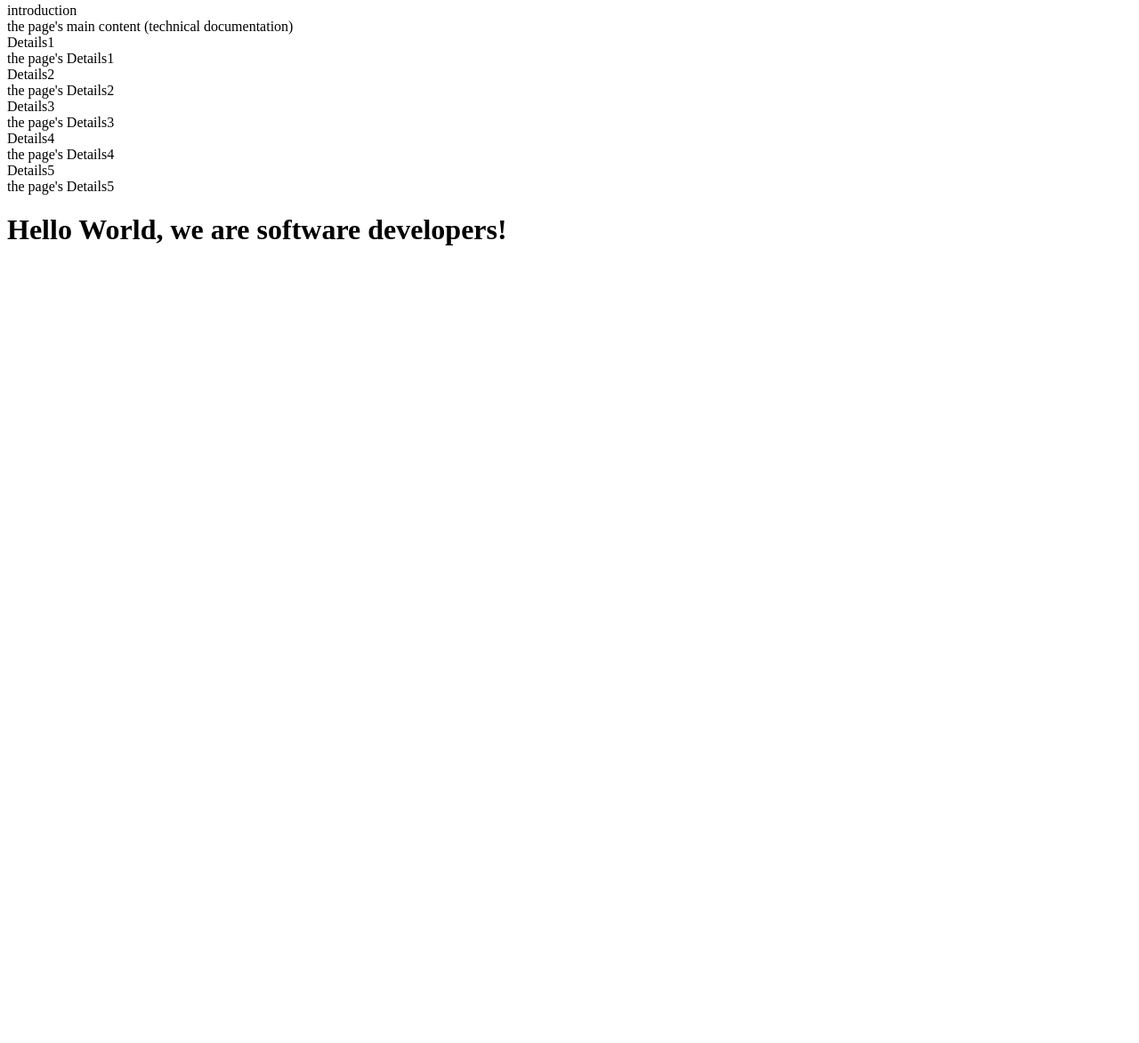
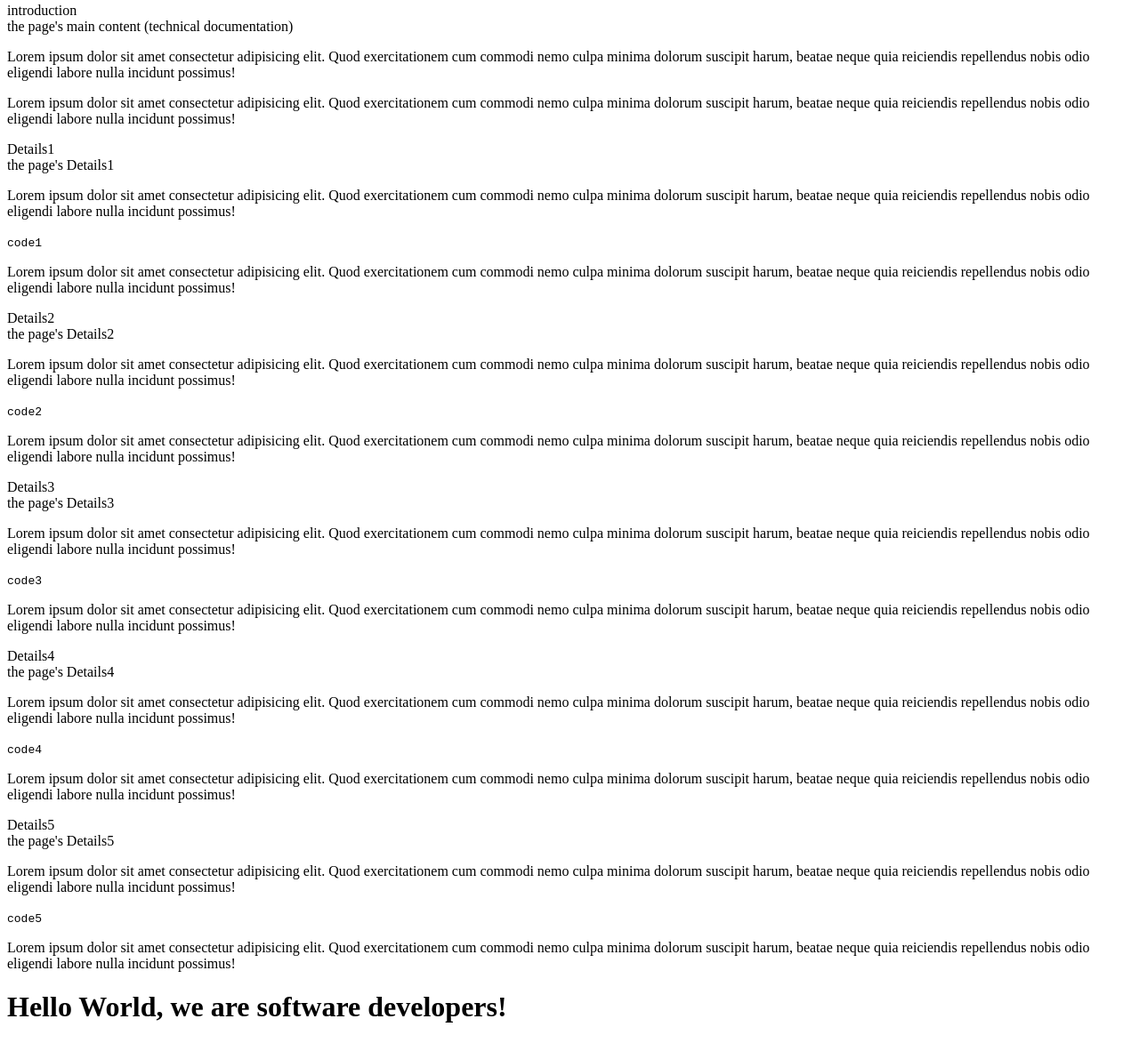
Before and after one commit to DoPeTMySTiC/Maniple-and-Johnny, a plain HTML site: page index.html in a window 1280 px wide. Shown: the part 5-1178 px from the top of the page at 89% size. Before the commit the page ends 800 px from the top, so only its background shows below. Drawn offline with Linux system fonts and the light colour scheme.

Commit message:
added code in section

```diff
--- a/index.html
+++ b/index.html
@@ -13,26 +13,67 @@
       <section class="main-section" id="introduction">
         <header>introduction</header>
         the page's main content (technical documentation)
+        <p>
+          Lorem ipsum dolor sit amet consectetur adipisicing elit. Quod exercitationem cum commodi nemo culpa minima dolorum suscipit harum, beatae neque quia reiciendis repellendus nobis odio eligendi labore nulla incidunt possimus!
+        </p>
+        <p>
+          Lorem ipsum dolor sit amet consectetur adipisicing elit. Quod exercitationem cum commodi nemo culpa minima dolorum suscipit harum, beatae neque quia reiciendis repellendus nobis odio eligendi labore nulla incidunt possimus!
+        </p>
       </section>
       <section class="main-section" id="Details1">
         <header>Details1</header>
         the page's Details1
+        <p>
+          Lorem ipsum dolor sit amet consectetur adipisicing elit. Quod exercitationem cum commodi nemo culpa minima dolorum suscipit harum, beatae neque quia reiciendis repellendus nobis odio eligendi labore nulla incidunt possimus!
+        </p>
+        <code>code1</code>
+        <p>
+          Lorem ipsum dolor sit amet consectetur adipisicing elit. Quod exercitationem cum commodi nemo culpa minima dolorum suscipit harum, beatae neque quia reiciendis repellendus nobis odio eligendi labore nulla incidunt possimus!
+        </p>
       </section>
       <section class="main-section" id="Details2">
         <header>Details2</header>
         the page's Details2
+        <p>
+          Lorem ipsum dolor sit amet consectetur adipisicing elit. Quod exercitationem cum commodi nemo culpa minima dolorum suscipit harum, beatae neque quia reiciendis repellendus nobis odio eligendi labore nulla incidunt possimus!
+        </p>
+        <code>code2</code>
+        <p>
+          Lorem ipsum dolor sit amet consectetur adipisicing elit. Quod exercitationem cum commodi nemo culpa minima dolorum suscipit harum, beatae neque quia reiciendis repellendus nobis odio eligendi labore nulla incidunt possimus!
+        </p>
       </section>
       <section class="main-section" id="Details3">
         <header>Details3</header>
         the page's Details3
+        <p>
+          Lorem ipsum dolor sit amet consectetur adipisicing elit. Quod exercitationem cum commodi nemo culpa minima dolorum suscipit harum, beatae neque quia reiciendis repellendus nobis odio eligendi labore nulla incidunt possimus!
+        </p>
+        <code>code3</code>
+        <p>
+          Lorem ipsum dolor sit amet consectetur adipisicing elit. Quod exercitationem cum commodi nemo culpa minima dolorum suscipit harum, beatae neque quia reiciendis repellendus nobis odio eligendi labore nulla incidunt possimus!
+        </p>
       </section>
       <section class="main-section" id="Details4">
         <header>Details4</header>
         the page's Details4
+        <p>
+          Lorem ipsum dolor sit amet consectetur adipisicing elit. Quod exercitationem cum commodi nemo culpa minima dolorum suscipit harum, beatae neque quia reiciendis repellendus nobis odio eligendi labore nulla incidunt possimus!
+        </p>
+        <code>code4</code>
+        <p>
+          Lorem ipsum dolor sit amet consectetur adipisicing elit. Quod exercitationem cum commodi nemo culpa minima dolorum suscipit harum, beatae neque quia reiciendis repellendus nobis odio eligendi labore nulla incidunt possimus!
+        </p>
       </section>
       <section class="main-section" id="Details5">
         <header>Details5</header>
         the page's Details5
+        <p>
+          Lorem ipsum dolor sit amet consectetur adipisicing elit. Quod exercitationem cum commodi nemo culpa minima dolorum suscipit harum, beatae neque quia reiciendis repellendus nobis odio eligendi labore nulla incidunt possimus!
+        </p>
+        <code>code5</code>
+        <p>
+          Lorem ipsum dolor sit amet consectetur adipisicing elit. Quod exercitationem cum commodi nemo culpa minima dolorum suscipit harum, beatae neque quia reiciendis repellendus nobis odio eligendi labore nulla incidunt possimus!
+        </p>
       </section>
     </main>
     <h1>Hello World, we are software developers!</h1>
```
